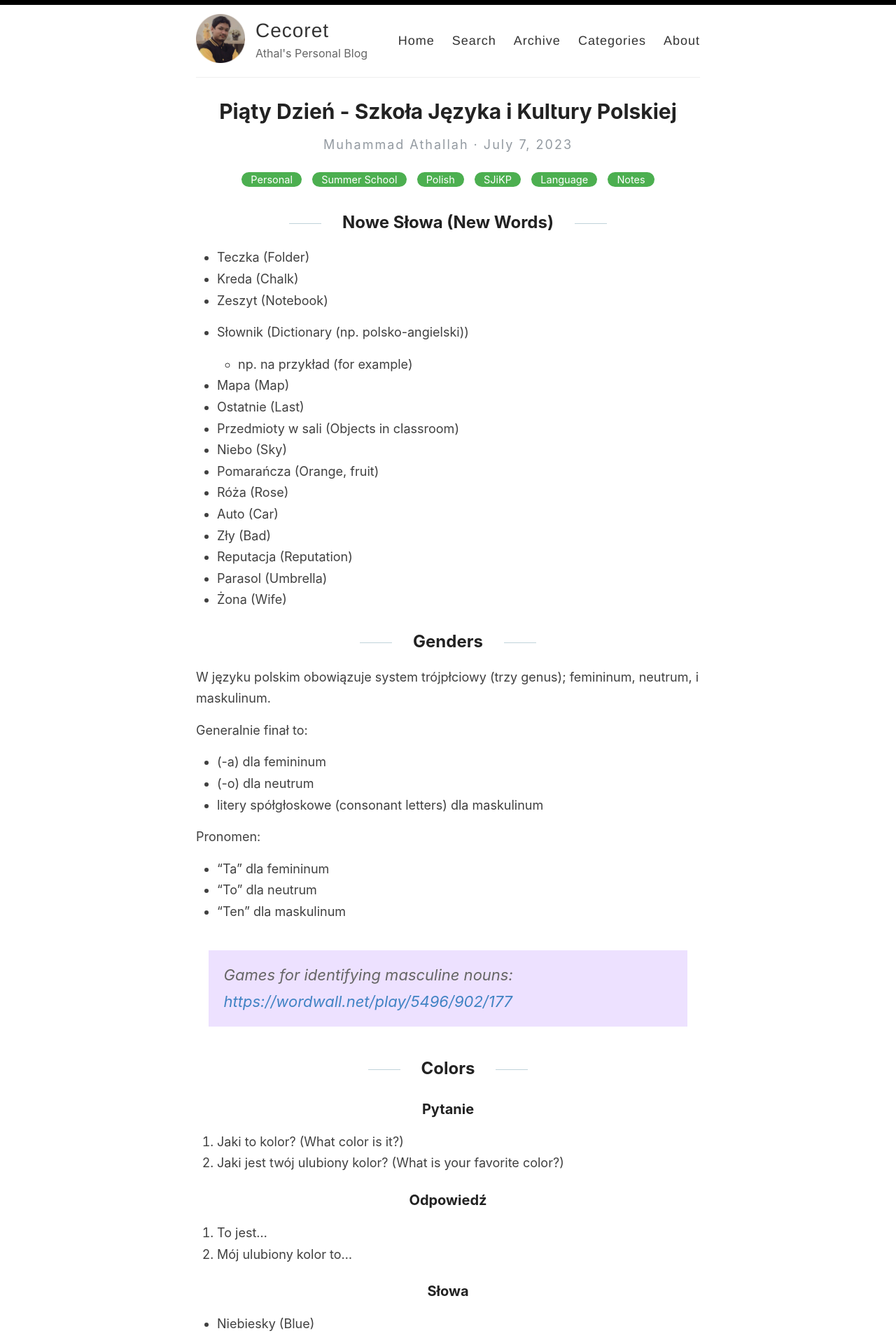
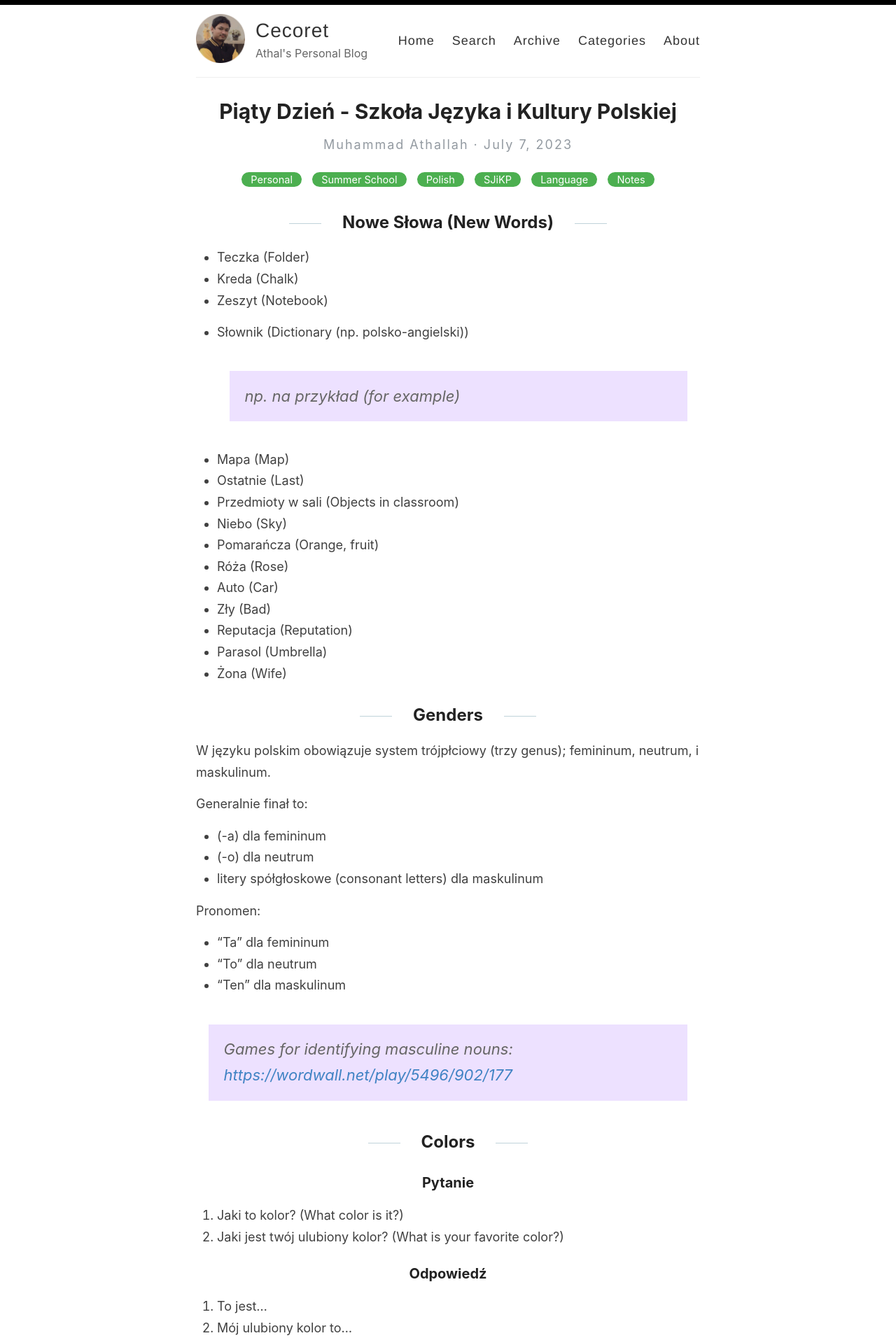
Before and after one commit to determinedguy/cecoret, a Jekyll site: the page built from _posts/2023-7-7-sjikp-5.md, in a window 1280 px wide. Shown: the top 1912 px of the page at 70% size. Built offline with Jekyll 4.4.1, drawn with Linux system fonts in a browser that asks for light colours.

Commit message:
fix: format

```diff
--- a/_posts/2023-7-7-sjikp-5.md
+++ b/_posts/2023-7-7-sjikp-5.md
@@ -11,7 +11,7 @@ categories: [Personal, Summer School, Polish, SJiKP, Language, Notes]
 - Zeszyt (Notebook)
 - Słownik (Dictionary (np. polsko-angielski))
 
-    - np. na przykład (for example)
+    > np. na przykład (for example)
 
 - Mapa (Map)
 - Ostatnie (Last)
```
